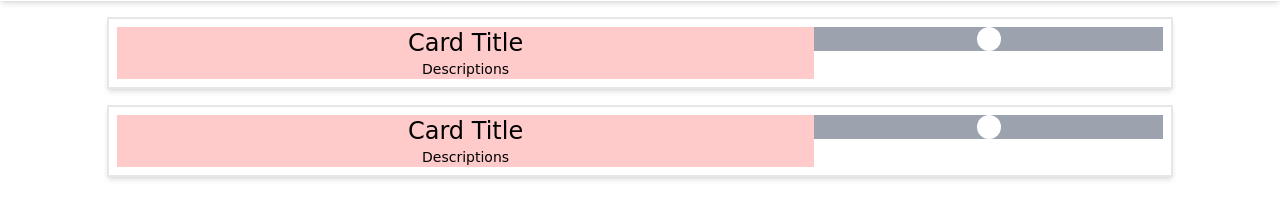
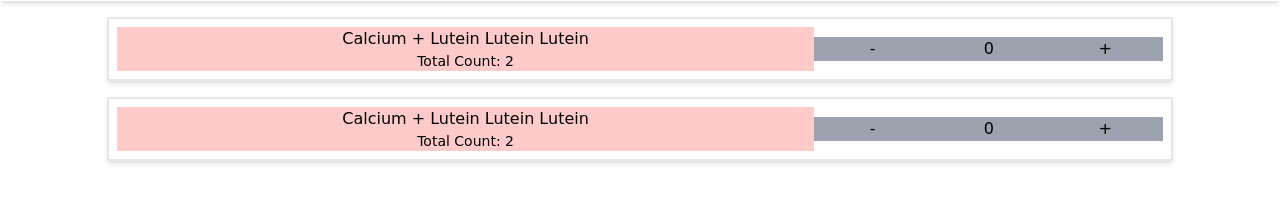
Before and after one commit to Troyanovsky/dailyList, a website: page index.html in a window 1280 px wide. Shown: the part 39-258 px from the top of the page. Drawn offline with nearby package versions, Linux system fonts and the light colour scheme; a web font is replaced by a local one.

Commit message:
Fixed Card Title and Counter Position

```diff
--- a/index.html
+++ b/index.html
@@ -56,7 +56,7 @@
       <div class="flex flex-col w-full h-full items-center pt-2">
         <div
           v-for="item in todoItems"
-          class="w-10/12 border-2 shadow-md my-2 p-2 flex"
+          class="w-10/12 border-2 shadow-md my-2 p-2 flex items-center"
         >
           <div
             class="
@@ -68,29 +68,41 @@
               h-full
             "
           >
-            <p class="text-2xl">Card Title</p>
-            <p class="text-sm">Descriptions</p>
+            <p class="text-md">Calcium + Lutein Lutein Lutein</p>
+            <p class="text-sm">Total Count: 2</p>
           </div>
           <div
-            class="
-              bg-gray-400
-              w-1/3
-              h-full
-              flex flex-col
-              items-center
-              justify-center
-            "
+            class="bg-gray-400 w-1/3 h-full flex items-center justify-center"
           >
             <div
               class="
-                bg-white
-                w-6
-                h-6
-                rounded-full
-                hover:bg-green-400
-                cursor-pointer
+                h-full
+                w-1/3
+                hover:cursor-pointer
+                text-md
+                flex
+                items-center
+                justify-center
               "
-            ></div>
+            >
+              <div>-</div>
+            </div>
+            <div class="h-full w-1/3 text-md flex items-center justify-center">
+              <div>0</div>
+            </div>
+            <div
+              class="
+                h-full
+                w-1/3
+                hover:cursor-pointer
+                text-md
+                flex
+                items-center
+                justify-center
+              "
+            >
+              <div>+</div>
+            </div>
           </div>
         </div>
       </div>
```
Also changed, not shown: css/tailwindOutput.css.
